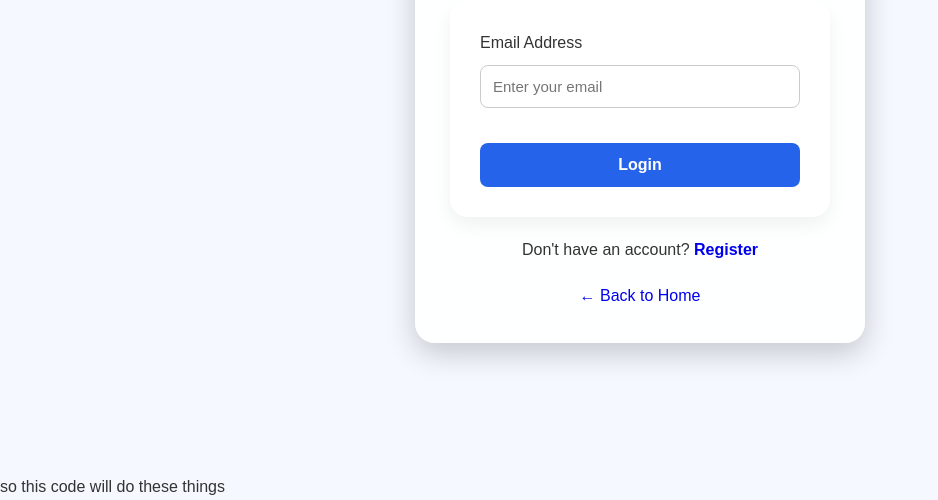
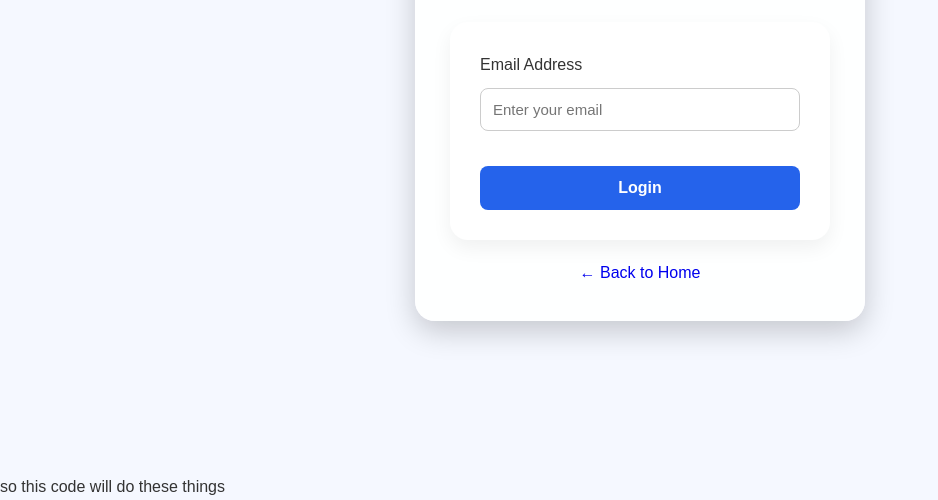
Before and after one commit to Stuti-Goudar/CampusVerse, a plain HTML site: page login.html in a window 1280 px wide. Shown: the part 326-826 px from the top of the page, without its empty margins (0-938 px from the left). Drawn offline with Linux system fonts and the light colour scheme.

Commit message:
Remove registration text and link from login.html
Removed registration prompt from login page.

```diff
--- a/login.html
+++ b/login.html
@@ -36,11 +36,6 @@
 
             </form>
 
-            <p class="register-text">
-                Don't have an account?
-                <a href="register.html">Register</a>
-            </p>
-
             <a href="index.html" class="back-home">
                 ← Back to Home
             </a>
```
